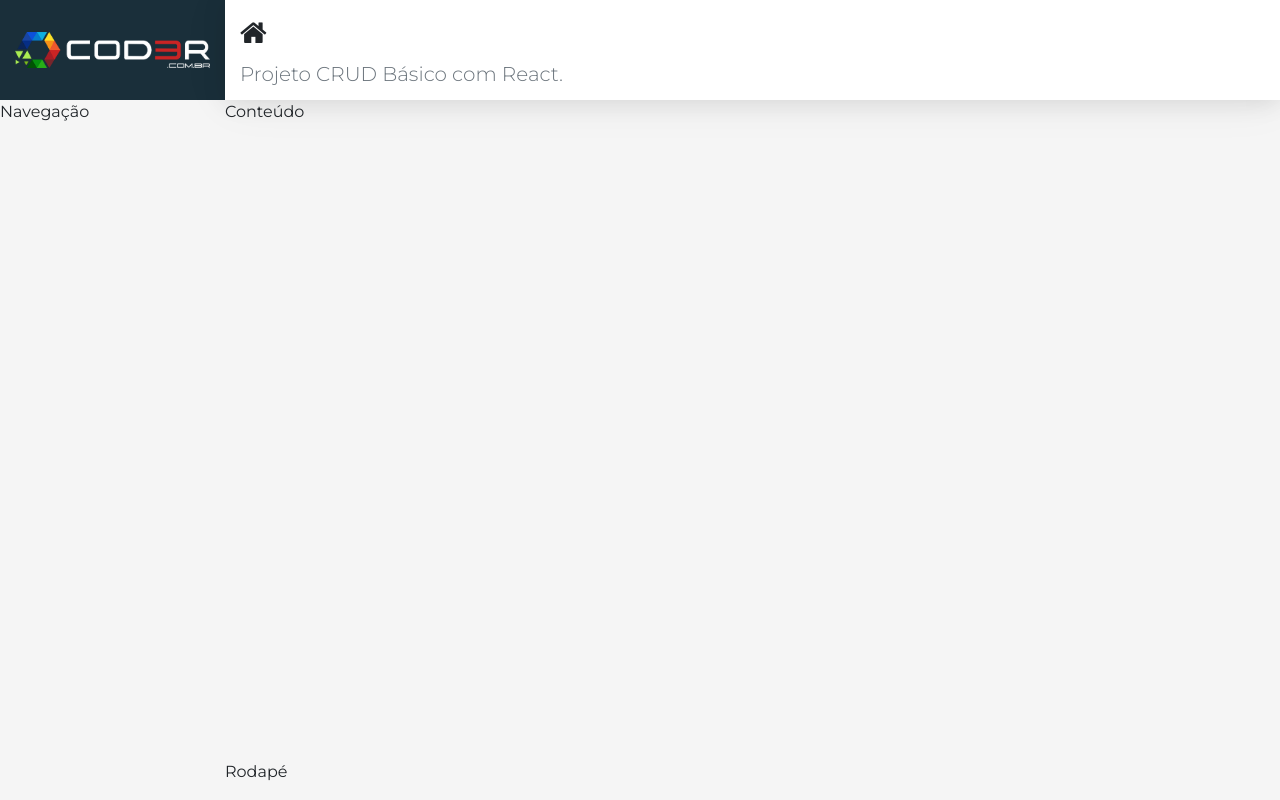
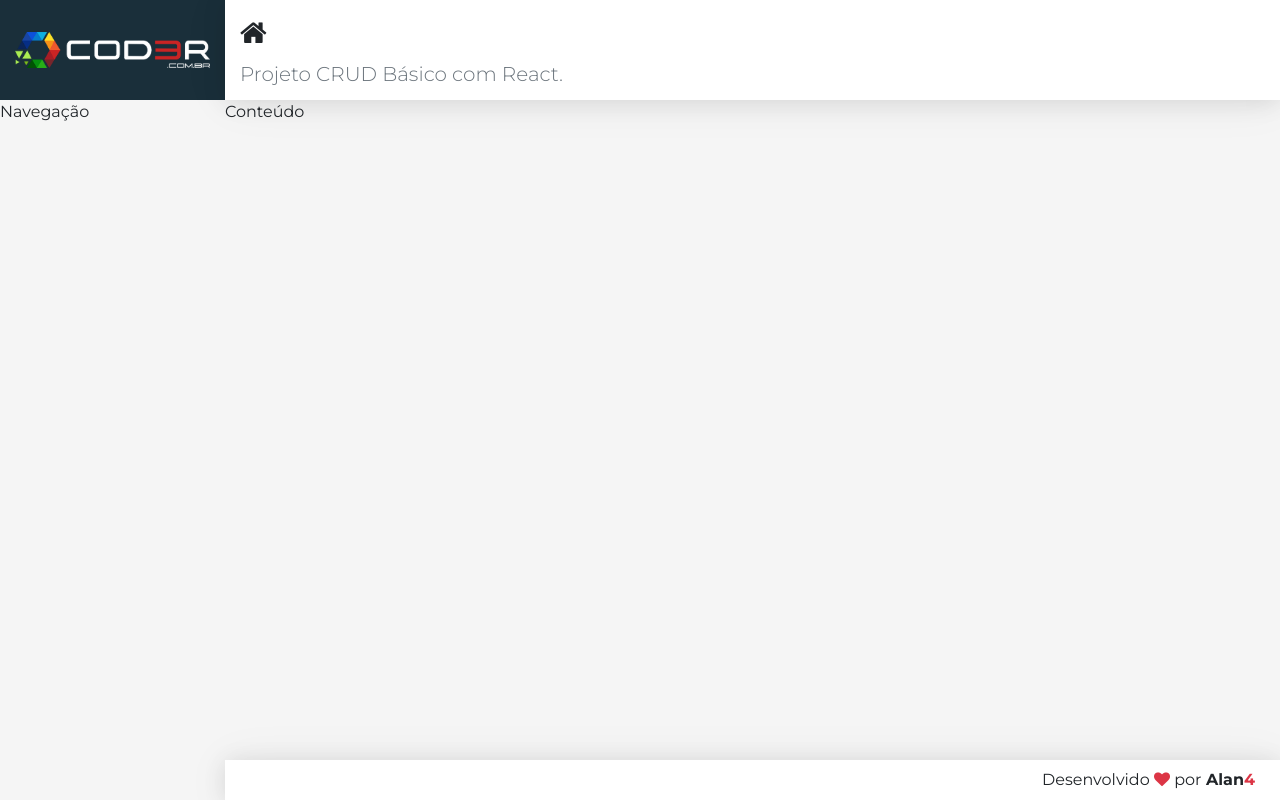
Before and after one commit to alansvieceli/react-crud, a React (Create React App) app in the folder frontend/: page / in a window 1280 px wide. Built offline with nearby package versions, Linux system fonts and the light colour scheme.

Commit message:
Componente Footer

```diff
--- a/frontend/src/components/template/footer/Footer.css
+++ b/frontend/src/components/template/footer/Footer.css
@@ -0,0 +1,8 @@
+footer.footer {
+    display: flex;
+    align-items: center;
+    justify-content: flex-end;
+    padding: 0 25px;
+    background-color: #ffffff;
+    box-shadow: var(--shadow);
+}
--- a/frontend/src/components/template/footer/Footer.jsx
+++ b/frontend/src/components/template/footer/Footer.jsx
@@ -4,5 +4,8 @@ import React from 'react'
 
 export default props =>
     <footer className="footer">
-        Rodapé
+        <span>
+            Desenvolvido <i className="fa fa-heart text-danger"></i> por
+            <strong> Alan<span className="text-danger">4</span></strong>
+        </span>
     </footer>
```
